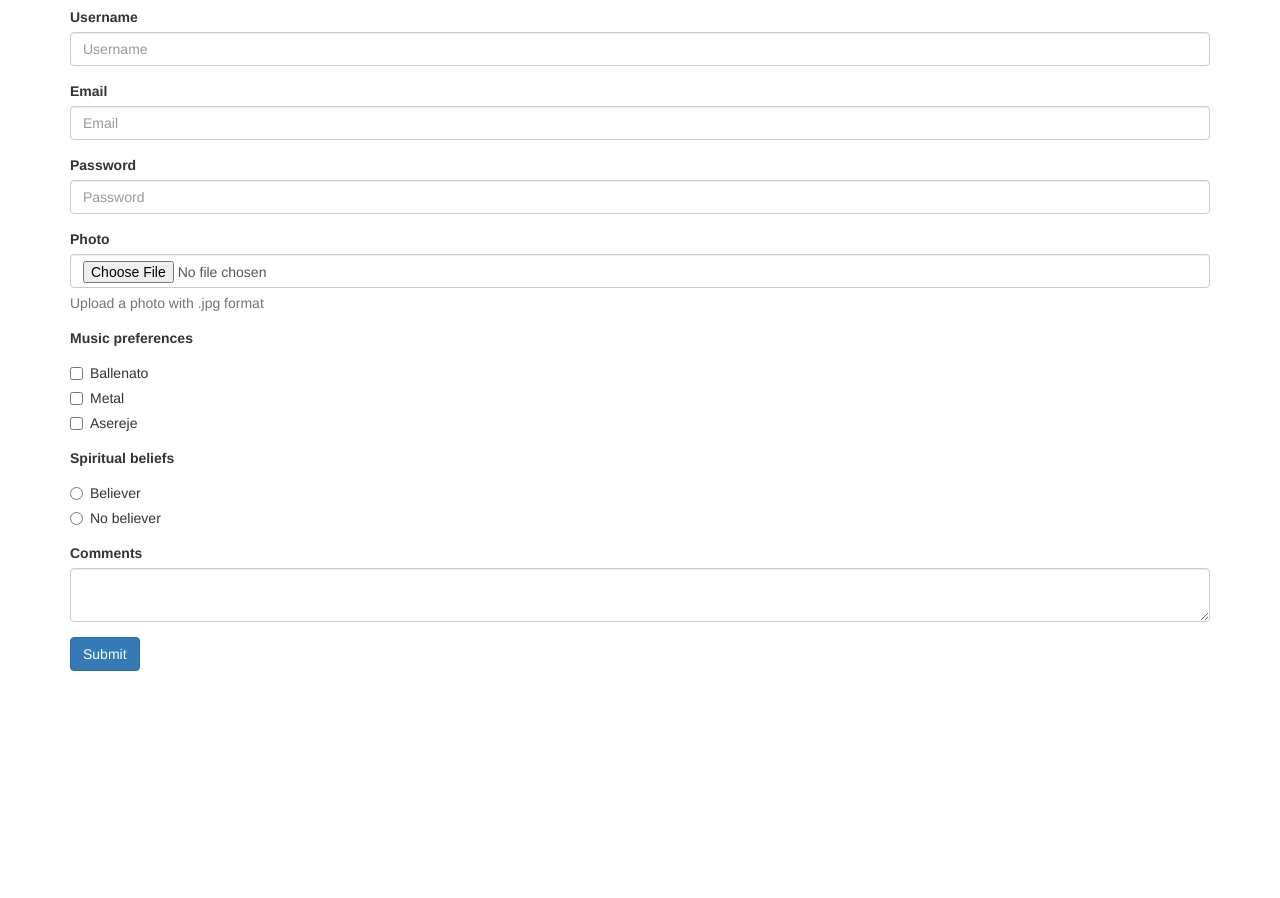
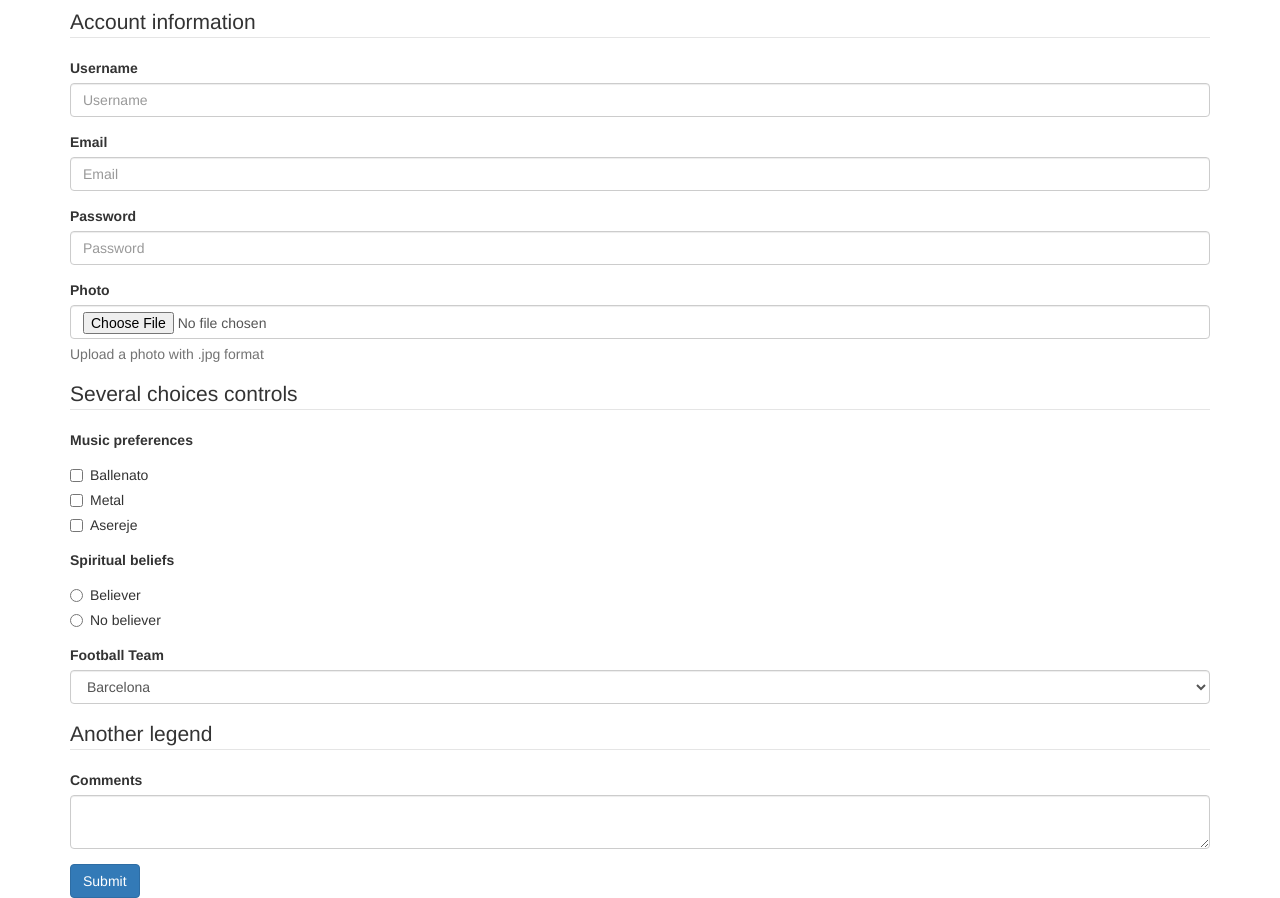
Before and after one commit to johncol/web-development-learning, a plain HTML site: page html-forms/forms.html in a window 1280 px wide. Shown: the part 63-961 px from the top of the page. Before the commit the page ends 800 px from the top, so only its background shows below. Drawn offline with nearby package versions, Linux system fonts and the light colour scheme.

Commit message:
More form controls, fieldsets and form method

```diff
--- a/html-forms/forms.html
+++ b/html-forms/forms.html
@@ -16,6 +16,10 @@
 	<h1>HTML Forms</h1>
 
 	<form method="POST">
+
+		<fieldset>
+
+			<legend>Account information</legend>
 
 			<!-- input type=text -->
 			<div class="form-group">
@@ -41,6 +45,12 @@
 				<input type="file" class="form-control" name="photo" id="photo">
 				<p class="help-block">Upload a photo with .jpg format</p>
 			</div>
+
+		</fieldset>
+
+		<fieldset>
+
+			<legend>Several choices controls</legend>
 
 			<!-- input type=checkbox -->
 			<div class="form-group">
@@ -77,11 +87,30 @@
 				</div>
 			</div>
 
+			<!-- select -->
+			<div class="form-group">
+				<label for="football-team">Football Team</label>
+				<select class="form-control" name="football-team" id="football-team">
+					<option value="barcelona">Barcelona</option>
+					<option value="juventus">Juventus</option>
+					<option value="chelsea">Chelsea</option>
+					<option value="bayern-munich">Bayern Munich</option>
+				</select>
+			</div>
+
+		</fieldset>
+
+		<fieldset>
+
+			<legend>Another legend</legend>
+
 			<!-- textarea -->
 			<div class="form-group">
 				<label for="password">Comments</label>
 				<textarea class="form-control" name="comments" id="comments"></textarea>
 			</div>
+
+		</fieldset>
 
 		<!-- button -->
 		<button type="submit" class="btn btn-primary">Submit</button>
```
Lines whose indentation alone changed are shown as unchanged.
